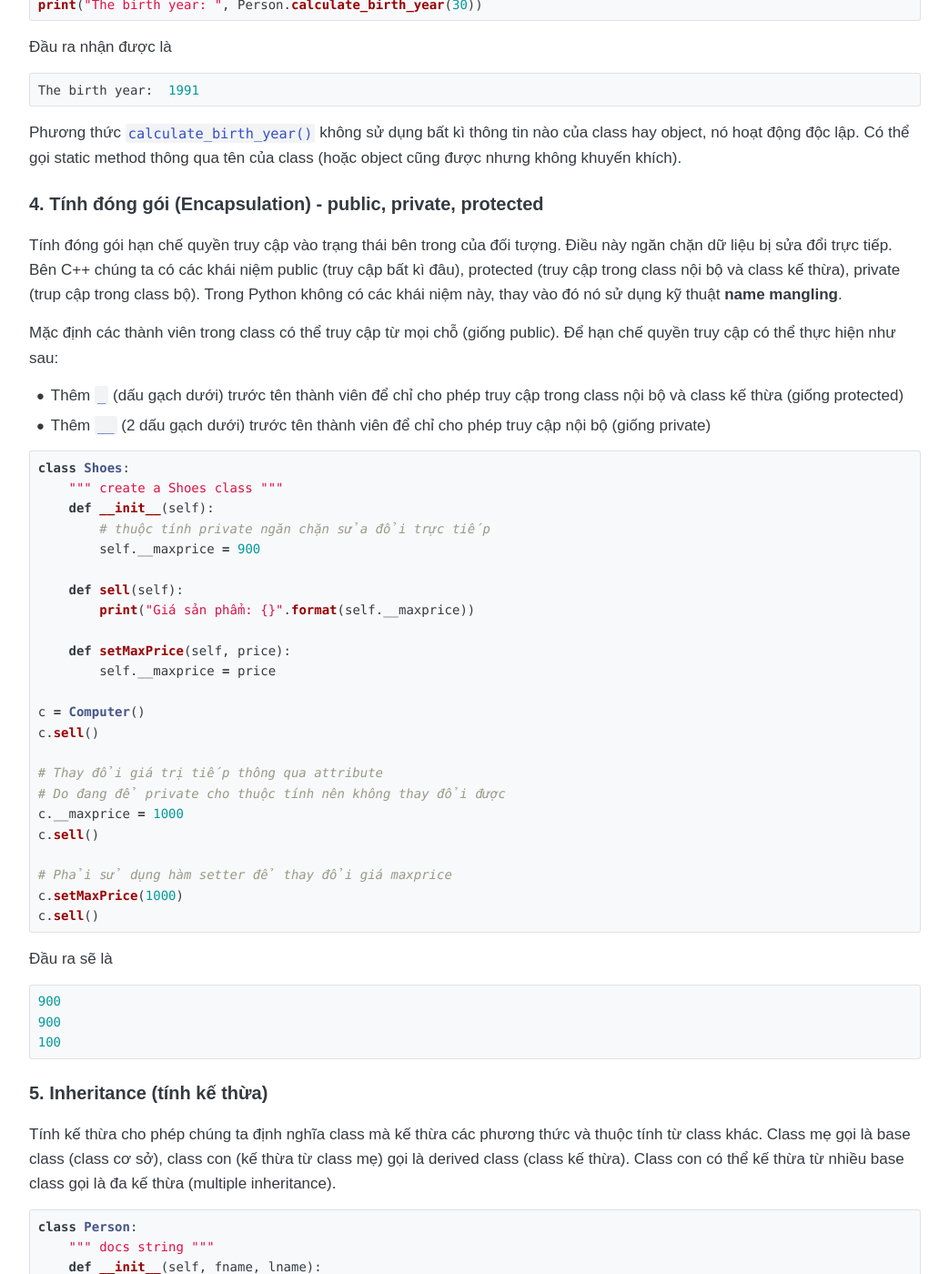
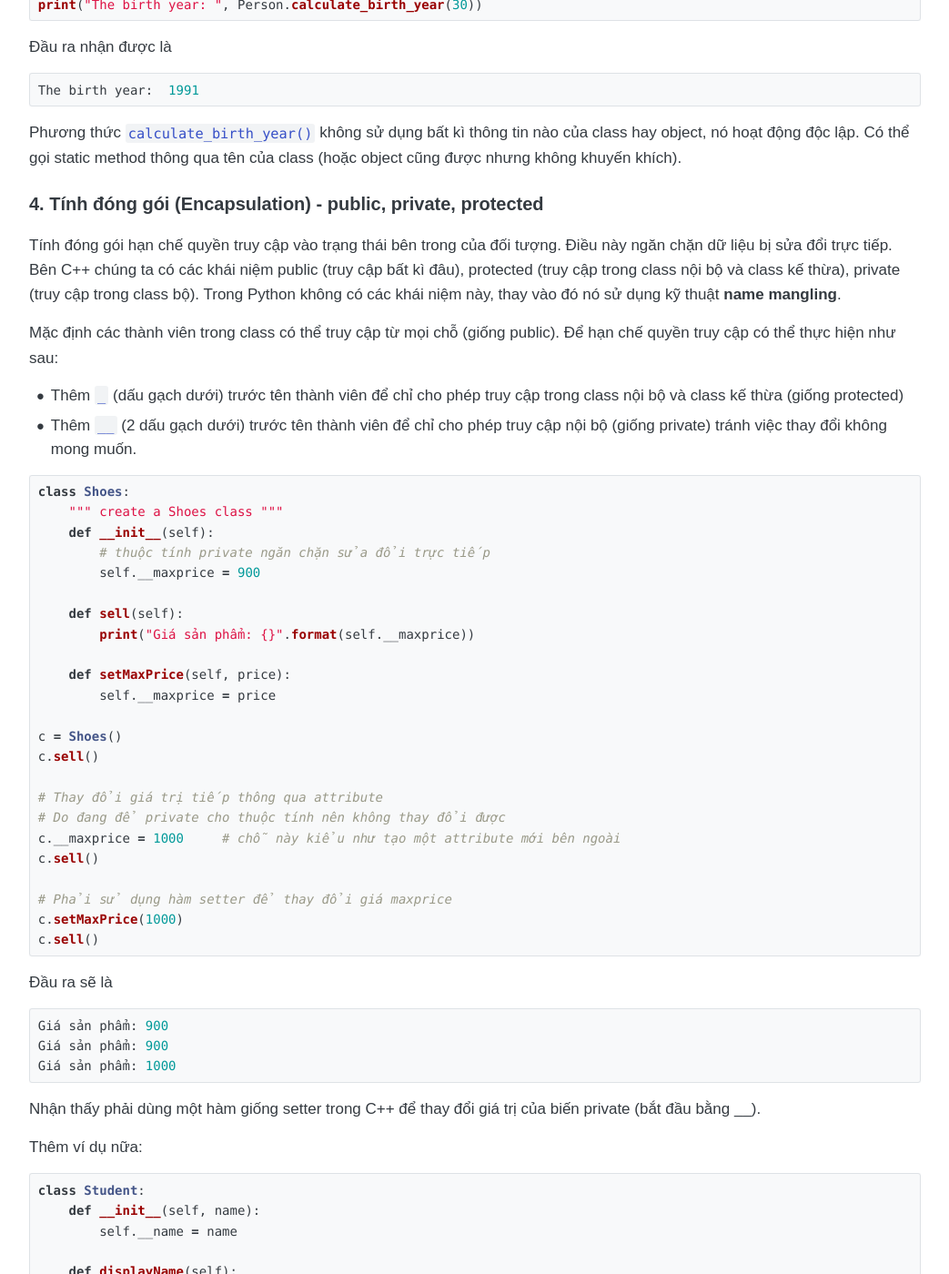
Before and after one commit to huytranvan2010/huytranvan2010.github.io, a Jekyll site: the page built from _posts/2021-07-04-OOP-with-Python - Part1.md, in a window 1280 px wide and 1400 px high, scrolled down 4304 px. Shown: the whole window at 91% size, without its empty margins (118-1161 px from the left). Built offline with Jekyll 4.4.1, drawn with Linux system fonts in a browser that asks for light colours; some of the changed text lies outside the part shown.

````diff
--- a/_posts/2021-07-04-OOP-with-Python - Part1.md
+++ b/_posts/2021-07-04-OOP-with-Python - Part1.md
@@ -171,11 +171,11 @@
 
 ### 4. Tính đóng gói (Encapsulation) - public, private, protected
 Tính đóng gói hạn chế quyền truy cập vào trạng thái bên trong của đối tượng. Điều này ngăn chặn dữ liệu bị sửa đổi trực tiếp.
-Bên C++ chúng ta có các khái niệm public (truy cập bất kì đâu), protected (truy cập trong class nội bộ và class kế thừa), private (trup cập trong class bộ). Trong Python không có các khái niệm này, thay vào đó nó sử dụng kỹ thuật **name mangling**.
+Bên C++ chúng ta có các khái niệm public (truy cập bất kì đâu), protected (truy cập trong class nội bộ và class kế thừa), private (truy cập trong class bộ). Trong Python không có các khái niệm này, thay vào đó nó sử dụng kỹ thuật **name mangling**.
 
 Mặc định các thành viên trong class có thể truy cập từ mọi chỗ (giống public). Để hạn chế quyền truy cập có thể thực hiện như sau:
 * Thêm `_` (dấu gạch dưới) trước tên thành viên để chỉ cho phép truy cập trong class nội bộ và class kế thừa (giống protected)
-* Thêm `__` (2 dấu gạch dưới) trước tên thành viên để chỉ cho phép truy cập nội bộ (giống private)
+* Thêm `__` (2 dấu gạch dưới) trước tên thành viên để chỉ cho phép truy cập nội bộ (giống private) tránh việc thay đổi không mong muốn.
 
 ```python
 class Shoes:
@@ -190,12 +190,12 @@
     def setMaxPrice(self, price):
         self.__maxprice = price
 
-c = Computer()
+c = Shoes()
 c.sell()
 
 # Thay đổi giá trị tiếp thông qua attribute
 # Do đang để private cho thuộc tính nên không thay đổi được
-c.__maxprice = 1000
+c.__maxprice = 1000     # chỗ này kiểu như tạo một attribute mới bên ngoài
 c.sell()
 
 # Phải sử dụng hàm setter để thay đổi giá maxprice
@@ -204,10 +204,37 @@
 ```
 Đầu ra sẽ là
 ```python
-900
-900
-100
+Giá sản phẩm: 900
+Giá sản phẩm: 900
+Giá sản phẩm: 1000
 ```
+
+Nhận thấy phải dùng một hàm giống setter trong C++ để thay đổi giá trị của biến private (bắt đầu bằng __).
+
+Thêm ví dụ nữa:
+```python
+class Student:
+    def __init__(self, name):
+        self.__name = name
+
+    def displayName(self):
+        print(self.__name)
+
+s = Student("Santhosh")
+s.displayName()
+
+# Báo lỗi
+print(s.__name)
+```
+Đầu ra như sau:
+```python
+Santhosh
+Traceback (most recent call last):
+  File "test.py", line 138, in <module>
+    print(s.__name)
+AttributeError: 'Student' object has no attribute '__name'
+```
+Khi chúng ta truy cập trực tiếp nó sẽ báo lỗi ngay.
 
 ### 5. Inheritance (tính kế thừa)
 Tính kế thừa cho phép chúng ta định nghĩa class mà kế thừa các phương thức và thuộc tính từ class khác. Class mẹ gọi là base class (class cơ sở), class con (kế thừa từ class mẹ) gọi là derived class (class kế thừa). Class con có thể kế thừa từ nhiều base class gọi là đa kế thừa (multiple inheritance).
````
Also changed, not shown: _posts/2021-03-07-Math4CV-7-Matrix transposition-rank.md (+1 -1 lines), _posts/2021-03-09-Math4CV-9-Linear-transformation.md (+1 -1 lines).
